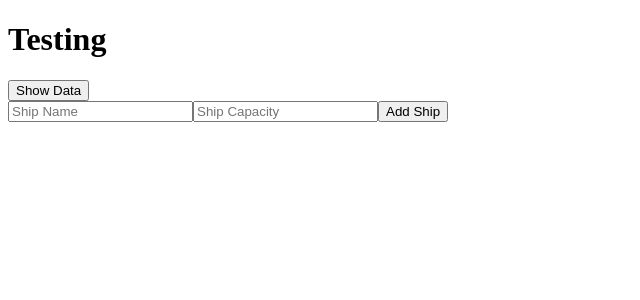
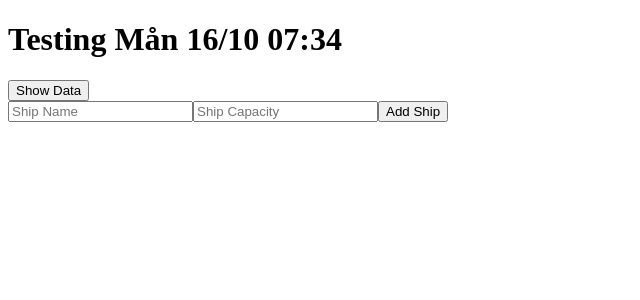
Before and after one commit to mikaelXjonsson/fetch-data-ang, an Angular app: page / in a window 1280 px wide. Shown: the top 300 px of the page, without its empty margins (0-640 px from the left). Built offline with nearby package versions, Linux system fonts and the light colour scheme.

Commit message:
Changed heading

```diff
--- a/src/app/app.component.html
+++ b/src/app/app.component.html
@@ -1,5 +1,5 @@
 <div>
-  <h1>Testing</h1>
+  <h1>Testing Mån 16/10 07:34</h1>
   <button (click)="toggleData()">
     {{ showData ? 'Hide Data' : 'Show Data' }}
   </button>
```
